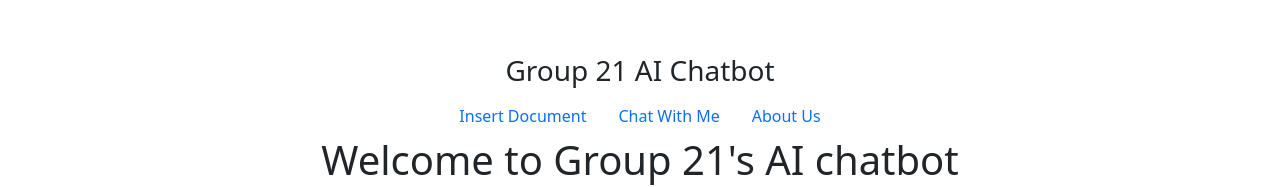
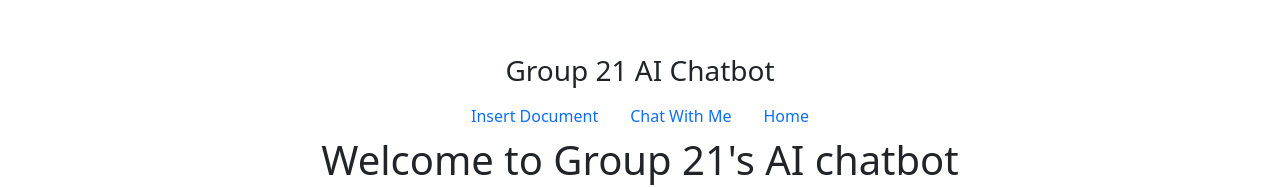
Before and after one commit to AntoniZap/IBM-Chatbot, a React (Create React App) app in the folder v1.0.0/frontend/front-end/: page / in a window 1280 px wide. Shown: the part 207-394 px from the top of the page. Built offline with nearby package versions, Linux system fonts and the light colour scheme.

Commit message:
Update App.js

```diff
--- a/v1.0.0/frontend/front-end/src/App.js
+++ b/v1.0.0/frontend/front-end/src/App.js
@@ -14,7 +14,7 @@ function App() {
               <nav className="nav nav-masthead justify-content-center">
                 <a className="nav-link active">Insert Document</a>
                 <a className="nav-link">Chat With Me</a>
-                <a className="nav-link">About Us</a>
+                <a className="nav-link">Home</a>
               </nav>
             </div>
           </header>
```
